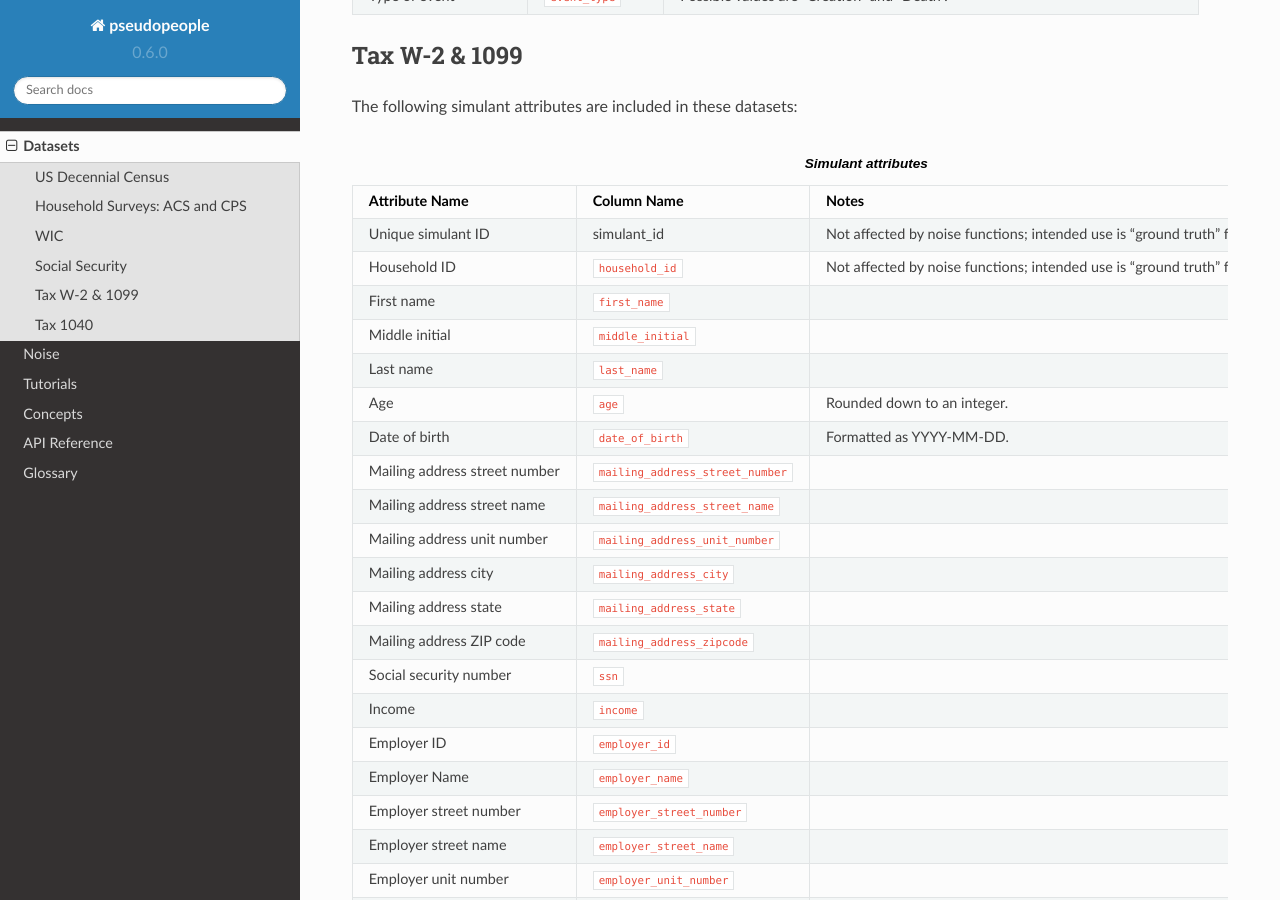
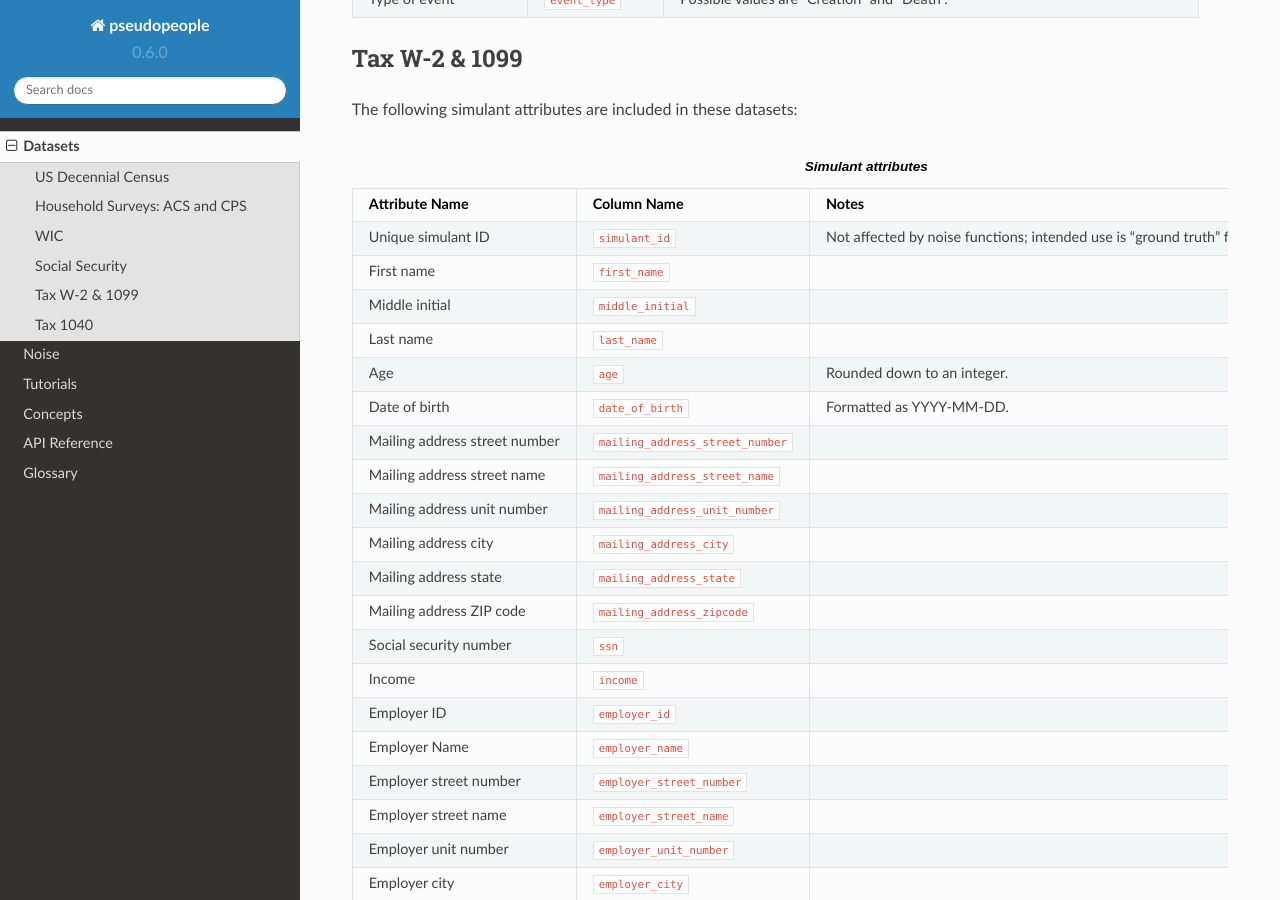
Before and after one commit to ihmeuw/pseudopeople, a Sphinx documentation site: the page built from docs/source/datasets/index.rst, in a window 1280 px wide and 900 px high, scrolled down 4597 px. Built offline with Sphinx 7.4.7 and the Read the Docs theme 2.0.0, drawn with Linux system fonts in a browser that asks for light colours.

```diff
--- a/docs/source/datasets/index.rst
+++ b/docs/source/datasets/index.rst
@@ -127,7 +127,7 @@ The following simulant attributes are included in these datasets:
      - Column Name
      - Notes
    * - Unique simulant ID
-     - simulant_id
+     - :code:`simulant_id`
      - Not affected by noise functions; intended use is "ground truth" for testing and validation.
    * - Household ID
      - :code:`household_id`
@@ -193,7 +193,7 @@ The following simulant attributes are included in this dataset:
      - Column Name
      - Notes
    * - Unique simulant ID
-     - simulant_id
+     - :code:`simulant_id`
      - Not affected by noise functions; intended use is "ground truth" for testing and validation.
    * - Household ID
      - :code:`household_id`
@@ -258,7 +258,7 @@ The following simulant attributes are included in this dataset:
      - Column Name
      - Notes
    * - Unique simulant ID
-     - simulant_id
+     - :code:`simulant_id`
      - Not affected by noise functions; intended use is "ground truth" for PRL tracking.
    * - First name
      - :code:`first_name`
@@ -298,10 +298,7 @@ The following simulant attributes are included in these datasets:
      - Column Name
      - Notes
    * - Unique simulant ID
-     - simulant_id
-     - Not affected by noise functions; intended use is "ground truth" for testing and validation.
-   * - Household ID
-     - :code:`household_id`
+     - :code:`simulant_id`
      - Not affected by noise functions; intended use is "ground truth" for testing and validation.
    * - First name
      - :code:`first_name`
```
